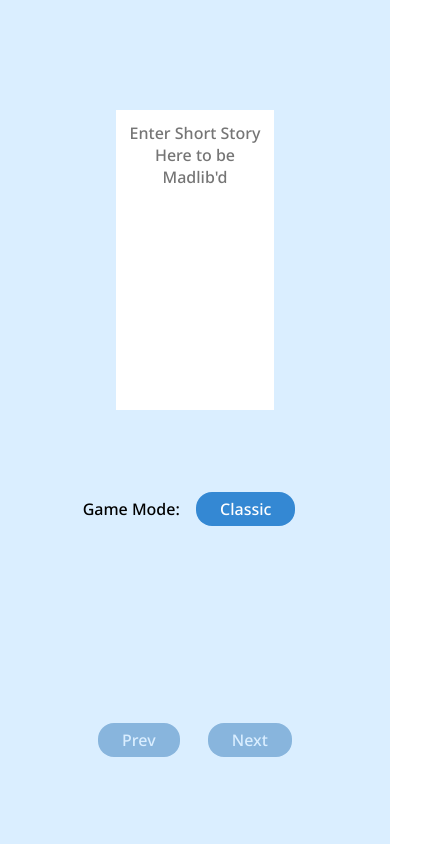
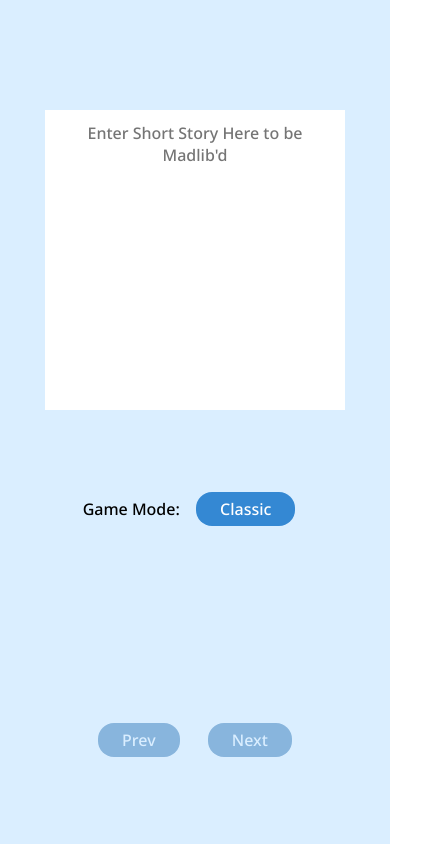
Before and after one commit to vfrtist/MadLimbs, a plain HTML site: page index.html in a window 390 px wide. Shown: the whole page, 445 px wide, since content can reach past the window. Drawn offline with Linux system fonts and the light colour scheme.

Commit message:
slightly better mobile stylings

```diff
--- a/app.css
+++ b/app.css
@@ -1,11 +1,3 @@
-* {
-    margin: 0;
-    padding: 0;
-    font-family: 'Noto Sans', sans-serif;
-    font-size: 16px;
-    box-sizing: border-box;
-}
-
 :root {
     --background: #daeeff;
     --active: #b869dd;
@@ -18,6 +10,14 @@
     --active: #3488d3;
     --button-disabled: #d388dd;
     --button-enabled: #ca34d3;
+}
+
+* {
+    margin: 0;
+    padding: 0;
+    font-family: 'Noto Sans', sans-serif;
+    font-size: 16px;
+    box-sizing: border-box;
 }
 
 main {
@@ -43,6 +43,7 @@
     scroll-snap-type: x mandatory;
     scroll-snap-align: center;
     gap: 8px;
+    min-width: 500px;
 }
 
 section {
@@ -90,6 +91,7 @@
     white-space: pre-wrap;
     background: white;
     padding: 12px;
+    overflow: auto;
 }
 
 .rounded {
```
